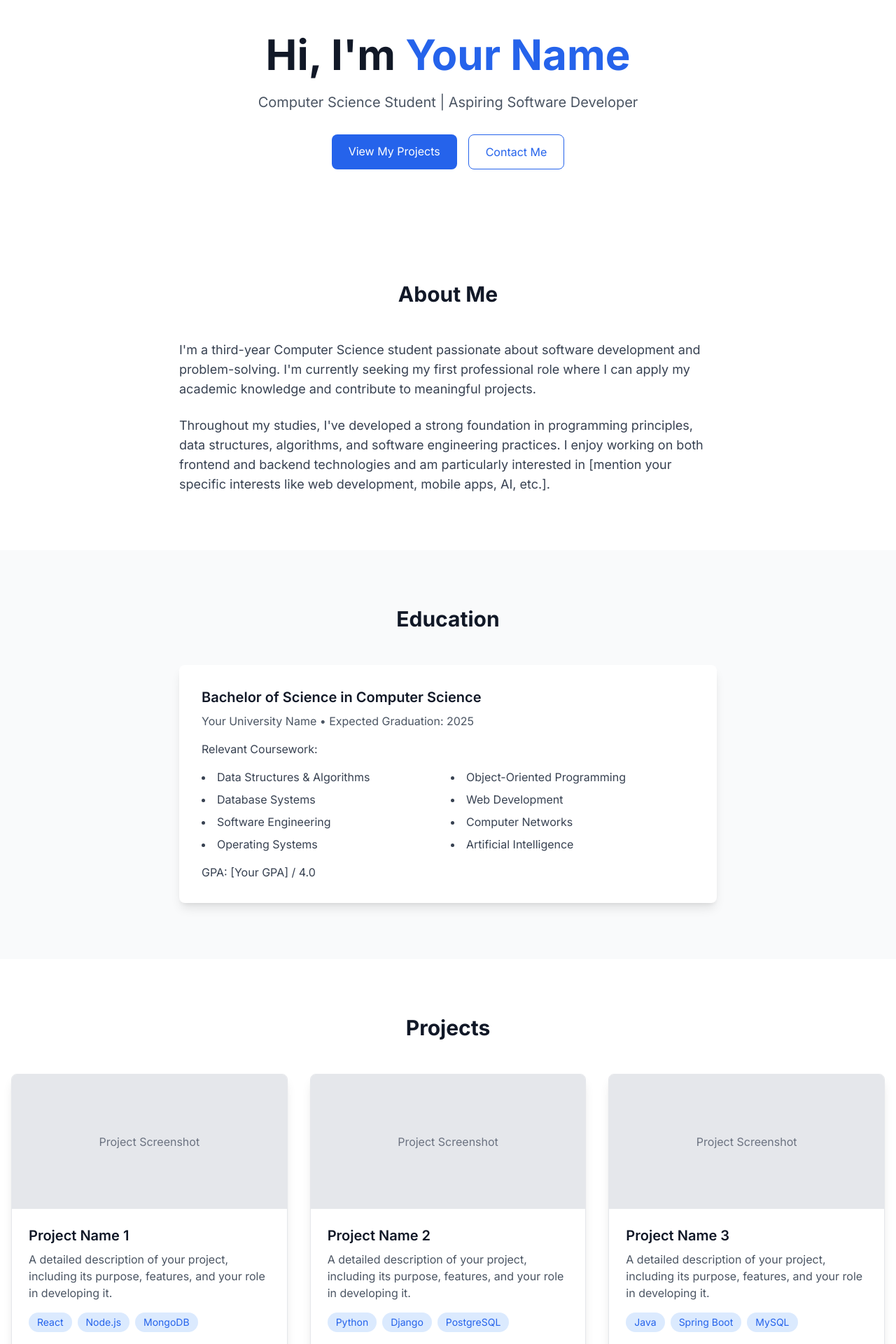
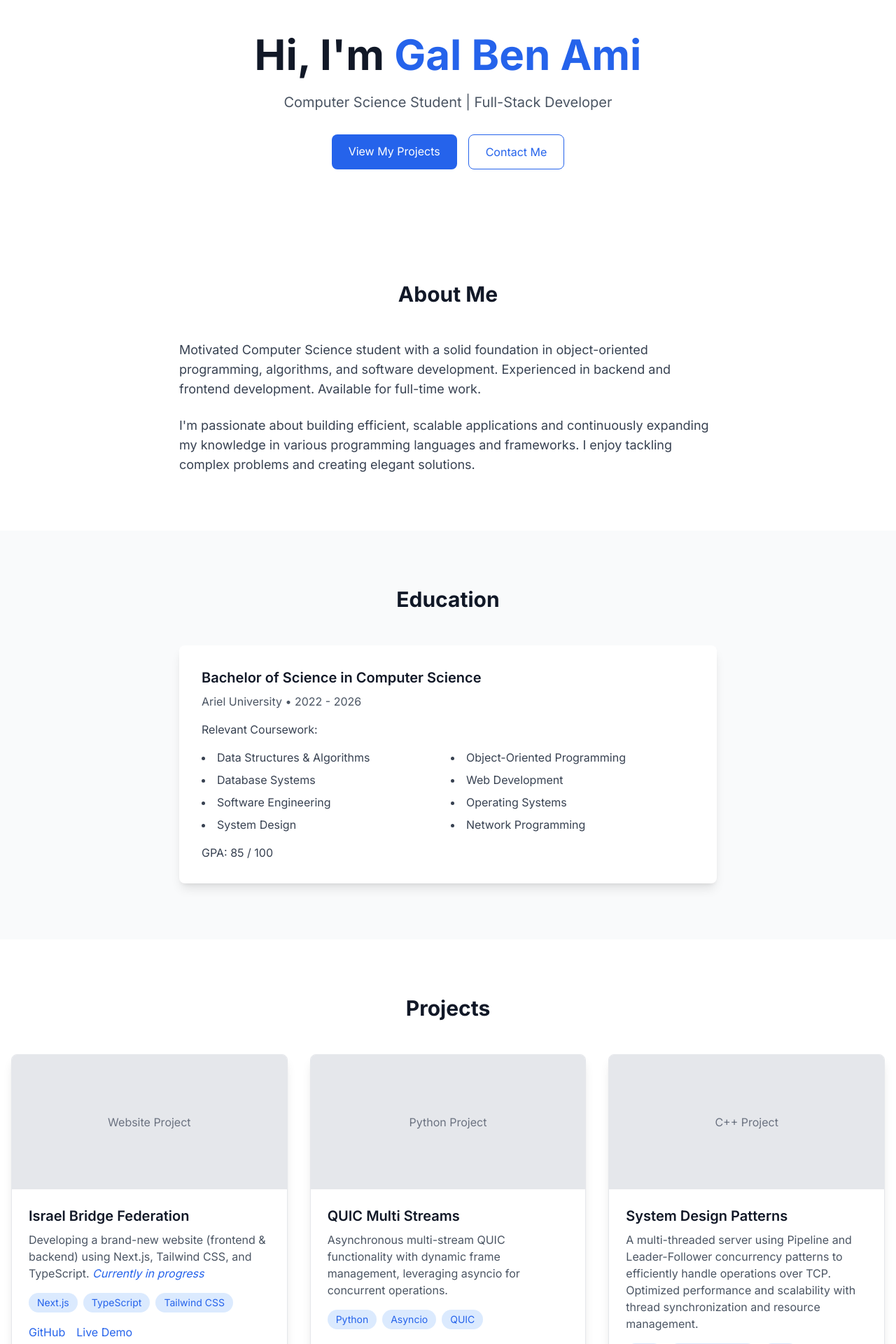
Before and after one commit to benami171/my-potfolio, a Next.js app: page / in a window 1280 px wide. Shown: the part 80-2000 px from the top of the page at 70% size. Built offline with nearby package versions, Linux system fonts and the light colour scheme.

Commit message:
Update layout metadata with correct title for portfolio

```diff
--- a/app/layout.tsx
+++ b/app/layout.tsx
@@ -6,7 +6,7 @@ import React from 'react';
 const inter = Inter({ subsets: ['latin'] });
 
 export const metadata: Metadata = {
-  title: 'Your Name | Computer Science Student',
+  title: 'Gal Ben Ami | Computer Science Student',
   description: 'Portfolio website showcasing my projects and skills as a Computer Science student',
 };
 
--- a/app/page.tsx
+++ b/app/page.tsx
@@ -7,12 +7,13 @@ export default function Home() {
       {/* Navigation */}
       <nav className="fixed w-full bg-white/80 dark:bg-gray-900/80 backdrop-blur-sm z-10 py-4 border-b border-gray-200 dark:border-gray-800">
         <div className="container mx-auto px-4 flex justify-between items-center">
-          <span className="text-xl font-bold text-blue-600">Your Name</span>
+          <span className="text-xl font-bold text-blue-600">Gal Ben Ami</span>
           <div className="flex gap-6">
             <Link href="#about" className="text-gray-700 dark:text-gray-300 hover:text-blue-600 dark:hover:text-blue-500">About</Link>
             <Link href="#education" className="text-gray-700 dark:text-gray-300 hover:text-blue-600 dark:hover:text-blue-500">Education</Link>
             <Link href="#projects" className="text-gray-700 dark:text-gray-300 hover:text-blue-600 dark:hover:text-blue-500">Projects</Link>
             <Link href="#skills" className="text-gray-700 dark:text-gray-300 hover:text-blue-600 dark:hover:text-blue-500">Skills</Link>
+            <Link href="#resume" className="text-gray-700 dark:text-gray-300 hover:text-blue-600 dark:hover:text-blue-500">Resume</Link>
             <Link href="#contact" className="text-gray-700 dark:text-gray-300 hover:text-blue-600 dark:hover:text-blue-500">Contact</Link>
           </div>
         </div>
@@ -22,10 +23,10 @@ export default function Home() {
       <section className="container mx-auto px-4 pt-32 pb-20">
         <div className="max-w-3xl mx-auto text-center">
           <h1 className="text-4xl md:text-6xl font-bold text-gray-900 dark:text-white mb-6">
-            Hi, I'm <span className="text-blue-600">Your Name</span>
+            Hi, I'm <span className="text-blue-600">Gal Ben Ami</span>
           </h1>
           <p className="text-xl text-gray-600 dark:text-gray-300 mb-8">
-            Computer Science Student | Aspiring Software Developer
+            Computer Science Student | Full-Stack Developer
           </p>
           <div className="flex justify-center gap-4">
             <Link
@@ -52,13 +53,10 @@ export default function Home() {
           </h2>
           <div className="max-w-3xl mx-auto">
             <p className="text-lg text-gray-700 dark:text-gray-300 mb-6">
-              I'm a third-year Computer Science student passionate about software development and problem-solving.
-              I'm currently seeking my first professional role where I can apply my academic knowledge and contribute to meaningful projects.
+              Motivated Computer Science student with a solid foundation in object-oriented programming, algorithms, and software development. Experienced in backend and frontend development. Available for full-time work.
             </p>
             <p className="text-lg text-gray-700 dark:text-gray-300">
-              Throughout my studies, I've developed a strong foundation in programming principles, data structures, algorithms,
-              and software engineering practices. I enjoy working on both frontend and backend technologies and am particularly interested in
-              [mention your specific interests like web development, mobile apps, AI, etc.].
+              I'm passionate about building efficient, scalable applications and continuously expanding my knowledge in various programming languages and frameworks. I enjoy tackling complex problems and creating elegant solutions.
             </p>
           </div>
         </div>
@@ -75,7 +73,7 @@ export default function Home() {
               Bachelor of Science in Computer Science
             </h3>
             <p className="text-gray-600 dark:text-gray-300 mb-4">
-              Your University Name • Expected Graduation: 2025
+              Ariel University • 2022 - 2026
             </p>
             <p className="text-gray-700 dark:text-gray-300 mb-4">
               Relevant Coursework:
@@ -86,12 +84,12 @@ export default function Home() {
               <li>Database Systems</li>
               <li>Web Development</li>
               <li>Software Engineering</li>
-              <li>Computer Networks</li>
               <li>Operating Systems</li>
-              <li>Artificial Intelligence</li>
+              <li>System Design</li>
+              <li>Network Programming</li>
             </ul>
             <p className="text-gray-700 dark:text-gray-300">
-              GPA: [Your GPA] / 4.0
+              GPA: 85 / 100
             </p>
           </div>
         </div>
@@ -107,24 +105,24 @@ export default function Home() {
             {/* Project 1 */}
             <div className="bg-white dark:bg-gray-900 rounded-lg shadow-lg overflow-hidden border border-gray-200 dark:border-gray-800">
               <div className="h-48 bg-gray-200 dark:bg-gray-700 flex items-center justify-center">
-                <span className="text-gray-500 dark:text-gray-400">Project Screenshot</span>
+                <span className="text-gray-500 dark:text-gray-400">Website Project</span>
               </div>
               <div className="p-6">
                 <h3 className="text-xl font-semibold mb-2 text-gray-900 dark:text-white">
-                  Project Name 1
+                  Israel Bridge Federation
                 </h3>
                 <p className="text-gray-600 dark:text-gray-300 mb-4">
-                  A detailed description of your project, including its purpose, features, and your role in developing it.
+                  Developing a brand-new website (frontend & backend) using Next.js, Tailwind CSS, and TypeScript. <span className="text-blue-600 italic">Currently in progress</span>
                 </p>
                 <div className="flex flex-wrap gap-2 mb-4">
                   <span className="px-3 py-1 bg-blue-100 text-blue-600 rounded-full text-sm">
-                    React
+                    Next.js
                   </span>
                   <span className="px-3 py-1 bg-blue-100 text-blue-600 rounded-full text-sm">
-                    Node.js
+                    TypeScript
                   </span>
                   <span className="px-3 py-1 bg-blue-100 text-blue-600 rounded-full text-sm">
-                    MongoDB
+                    Tailwind CSS
                   </span>
                 </div>
                 <div className="flex gap-4">
@@ -151,24 +149,24 @@ export default function Home() {
             {/* Project 2 */}
             <div className="bg-white dark:bg-gray-900 rounded-lg shadow-lg overflow-hidden border border-gray-200 dark:border-gray-800">
               <div className="h-48 bg-gray-200 dark:bg-gray-700 flex items-center justify-center">
-                <span className="text-gray-500 dark:text-gray-400">Project Screenshot</span>
+                <span className="text-gray-500 dark:text-gray-400">Python Project</span>
               </div>
               <div className="p-6">
                 <h3 className="text-xl font-semibold mb-2 text-gray-900 dark:text-white">
-                  Project Name 2
+                  QUIC Multi Streams
                 </h3>
                 <p className="text-gray-600 dark:text-gray-300 mb-4">
-                  A detailed description of your project, including its purpose, features, and your role in developing it.
+                  Asynchronous multi-stream QUIC functionality with dynamic frame management, leveraging asyncio for concurrent operations.
                 </p>
                 <div className="flex flex-wrap gap-2 mb-4">
                   <span className="px-3 py-1 bg-blue-100 text-blue-600 rounded-full text-sm">
                     Python
                   </span>
                   <span className="px-3 py-1 bg-blue-100 text-blue-600 rounded-full text-sm">
-                    Django
+                    Asyncio
                   </span>
                   <span className="px-3 py-1 bg-blue-100 text-blue-600 rounded-full text-sm">
-                    PostgreSQL
+                    QUIC
                   </span>
                 </div>
                 <div className="flex gap-4">
@@ -195,24 +193,24 @@ export default function Home() {
             {/* Project 3 */}
             <div className="bg-white dark:bg-gray-900 rounded-lg shadow-lg overflow-hidden border border-gray-200 dark:border-gray-800">
               <div className="h-48 bg-gray-200 dark:bg-gray-700 flex items-center justify-center">
-                <span className="text-gray-500 dark:text-gray-400">Project Screenshot</span>
+                <span className="text-gray-500 dark:text-gray-400">C++ Project</span>
               </div>
               <div className="p-6">
                 <h3 className="text-xl font-semibold mb-2 text-gray-900 dark:text-white">
-                  Project Name 3
+                  System Design Patterns
                 </h3>
                 <p className="text-gray-600 dark:text-gray-300 mb-4">
-                  A detailed description of your project, including its purpose, features, and your role in developing it.
+                  A multi-threaded server using Pipeline and Leader-Follower concurrency patterns to efficiently handle operations over TCP. Optimized performance and scalability with thread synchronization and resource management.
                 </p>
                 <div className="flex flex-wrap gap-2 mb-4">
                   <span className="px-3 py-1 bg-blue-100 text-blue-600 rounded-full text-sm">
-                    Java
+                    C++
                   </span>
                   <span className="px-3 py-1 bg-blue-100 text-blue-600 rounded-full text-sm">
-                    Spring Boot
+                    Multi-threading
                   </span>
                   <span className="px-3 py-1 bg-blue-100 text-blue-600 rounded-full text-sm">
-                    MySQL
+                    TCP
                   </span>
                 </div>
                 <div className="flex gap-4">
@@ -253,7 +251,7 @@ export default function Home() {
                 Programming Languages
               </h3>
               <div className="grid grid-cols-2 sm:grid-cols-3 md:grid-cols-4 gap-4">
-                {['JavaScript', 'Python', 'Java', 'C++', 'TypeScript', 'HTML', 'CSS'].map((skill) => (
+                {['C/C++', 'Java', 'Python', 'TypeScript', 'JavaScript', 'HTML', 'CSS', 'SQL', 'Shell'].map((skill) => (
                   <div
                     key={skill}
                     className="bg-white dark:bg-gray-900 p-4 rounded-lg text-center shadow-sm border border-gray-200 dark:border-gray-700 hover:shadow-md transition"
@@ -270,7 +268,7 @@ export default function Home() {
                 Frameworks & Libraries
               </h3>
               <div className="grid grid-cols-2 sm:grid-cols-3 md:grid-cols-4 gap-4">
-                {['React', 'Next.js', 'Node.js', 'Express', 'Django', 'Spring Boot', 'TailwindCSS'].map((skill) => (
+                {['React', 'Next.js', 'Node.js', 'Symfony', 'Tailwind CSS', 'Prisma ORM', 'Doctrine ORM'].map((skill) => (
                   <div
                     key={skill}
                     className="bg-white dark:bg-gray-900 p-4 rounded-lg text-center shadow-sm border border-gray-200 dark:border-gray-700 hover:shadow-md transition"
@@ -287,7 +285,7 @@ export default function Home() {
                 Tools & Technologies
               </h3>
               <div className="grid grid-cols-2 sm:grid-cols-3 md:grid-cols-4 gap-4">
-                {['Git', 'GitHub', 'VS Code', 'Docker', 'AWS', 'MongoDB', 'PostgreSQL', 'MySQL'].map((skill) => (
+                {['Git', 'MongoDB', 'MySQL', 'Windows', 'Linux', 'TCP/IP', 'Multi-threading'].map((skill) => (
                   <div
                     key={skill}
                     className="bg-white dark:bg-gray-900 p-4 rounded-lg text-center shadow-sm border border-gray-200 dark:border-gray-700 hover:shadow-md transition"
@@ -296,6 +294,96 @@ export default function Home() {
                   </div>
                 ))}
               </div>
+            </div>
+          </div>
+        </div>
+      </section>
+
+      {/* Resume Section */}
+      <section id="resume" className="py-20">
+        <div className="container mx-auto px-4">
+          <h2 className="text-3xl font-bold text-center mb-12 text-gray-900 dark:text-white">
+            Resume
+          </h2>
+
+          <div className="max-w-4xl mx-auto bg-white dark:bg-gray-900 rounded-lg shadow-lg p-8 border border-gray-200 dark:border-gray-800">
+            <div className="mb-8">
+              <h3 className="text-2xl font-bold text-gray-900 dark:text-white mb-4">Gal Ben Ami</h3>
+              <p className="text-lg text-gray-700 dark:text-gray-300">Computer Science Student</p>
+            </div>
+
+            <div className="mb-8">
+              <h4 className="text-xl font-semibold text-gray-900 dark:text-white mb-4 border-b border-gray-200 dark:border-gray-700 pb-2">Profile</h4>
+              <p className="text-gray-700 dark:text-gray-300">
+                Motivated Computer Science student with a solid foundations in object-oriented programming, algorithms, and software development. Experienced in backend and frontend development. Available for full-time work.
+              </p>
+            </div>
+
+            <div className="mb-8">
+              <h4 className="text-xl font-semibold text-gray-900 dark:text-white mb-4 border-b border-gray-200 dark:border-gray-700 pb-2">Education</h4>
+              <div className="mb-4">
+                <div className="flex justify-between items-start">
+                  <div>
+                    <h5 className="text-lg font-medium text-gray-900 dark:text-white">Bachelor of Science in Computer Science</h5>
+                    <p className="text-gray-700 dark:text-gray-300">Ariel University</p>
+                  </div>
+                  <p className="text-gray-600 dark:text-gray-400">2022 - 2026</p>
+                </div>
+                <p className="text-gray-700 dark:text-gray-300 mt-2">GPA: 85/100</p>
+              </div>
+            </div>
+
+            <div className="mb-8">
+              <h4 className="text-xl font-semibold text-gray-900 dark:text-white mb-4 border-b border-gray-200 dark:border-gray-700 pb-2">Projects</h4>
+
+              <div className="mb-4">
+                <div className="flex justify-between items-start">
+                  <h5 className="text-lg font-medium text-gray-900 dark:text-white">Israel Bridge Federation</h5>
+                  <p className="text-blue-600 italic">Currently in progress</p>
+                </div>
+                <p className="text-gray-700 dark:text-gray-300 mt-1">
+                  Developing a brand-new website (frontend & backend) using Next.js, Tailwind CSS, and TypeScript.
+                </p>
+              </div>
+
+              <div className="mb-4">
+                <h5 className="text-lg font-medium text-gray-900 dark:text-white">QUIC multi streams (Python)</h5>
+                <p className="text-gray-700 dark:text-gray-300 mt-1">
+                  Asynchronous multi-stream QUIC functionality with dynamic frame management, leveraging asyncio for concurrent operations.
+                </p>
+              </div>
+
+              <div>
+                <h5 className="text-lg font-medium text-gray-900 dark:text-white">System Design Patterns (C++)</h5>
+                <p className="text-gray-700 dark:text-gray-300 mt-1">
+                  A multi-threaded server using Pipeline and Leader-Follower concurrency patterns to efficiently handle operations over TCP. Optimized performance and scalability with thread synchronization and resource management.
+                </p>
+              </div>
+            </div>
+
+            <div className="mb-8">
+              <h4 className="text-xl font-semibold text-gray-900 dark:text-white mb-4 border-b border-gray-200 dark:border-gray-700 pb-2">Technical Skills</h4>
+              <ul className="list-disc list-inside text-gray-700 dark:text-gray-300 space-y-2">
+                <li>C/C++, Java, Python, Shell, TypeScript, CSS, HTML, SQL</li>
+                <li>MongoDB, MySQL</li>
+                <li>React, Next.js, Node.js, Symfony</li>
+                <li>Windows, Linux</li>
+                <li>Git, Prisma ORM, Doctrine ORM</li>
+              </ul>
+            </div>
+
+            <div className="flex justify-center">
+              <a
+                href="#"
+                className="bg-blue-600 text-white px-6 py-3 rounded-lg hover:bg-blue-700 transition flex items-center gap-2"
+                target="_blank"
+                rel="noopener noreferrer"
+              >
+                <svg xmlns="http://www.w3.org/2000/svg" className="h-5 w-5" fill="none" viewBox="0 0 24 24" stroke="currentColor">
+                  <path strokeLinecap="round" strokeLinejoin="round" strokeWidth={2} d="M4 16v1a3 3 0 003 3h10a3 3 0 003-3v-1m-4-4l-4 4m0 0l-4-4m4 4V4" />
+                </svg>
+                Download Full Resume
+              </a>
             </div>
           </div>
         </div>
@@ -312,14 +400,36 @@ export default function Home() {
             <div className="flex flex-col gap-6">
               <div className="flex items-center gap-4">
                 <svg xmlns="http://www.w3.org/2000/svg" className="h-6 w-6 text-blue-600" fill="none" viewBox="0 0 24 24" stroke="currentColor">
+                  <path strokeLinecap="round" strokeLinejoin="round" strokeWidth={2} d="M3 5a2 2 0 012-2h3.28a1 1 0 01.948.684l1.498 4.493a1 1 0 01-.502 1.21l-2.257 1.13a11.042 11.042 0 005.516 5.516l1.13-2.257a1 1 0 011.21-.502l4.493 1.498a1 1 0 01.684.949V19a2 2 0 01-2 2h-1C9.716 21 3 14.284 3 6V5z" />
+                </svg>
+                <a
+                  href="tel:050-958-4324"
+                  className="text-blue-600 hover:text-blue-700 transition"
+                >
+                  050-958-4324
+                </a>
+              </div>
+
+              <div className="flex items-center gap-4">
+                <svg xmlns="http://www.w3.org/2000/svg" className="h-6 w-6 text-blue-600" fill="none" viewBox="0 0 24 24" stroke="currentColor">
                   <path strokeLinecap="round" strokeLinejoin="round" strokeWidth={2} d="M3 8l7.89 5.26a2 2 0 002.22 0L21 8M5 19h14a2 2 0 002-2V7a2 2 0 00-2-2H5a2 2 0 00-2 2v10a2 2 0 002 2z" />
                 </svg>
                 <a
-                  href="mailto:your.email@example.com"
+                  href="mailto:benami171@gmail.com"
                   className="text-blue-600 hover:text-blue-700 transition"
                 >
-                  your.email@example.com
+                  benami171@gmail.com
                 </a>
+              </div>
+
+              <div className="flex items-center gap-4">
+                <svg xmlns="http://www.w3.org/2000/svg" className="h-6 w-6 text-blue-600" fill="none" viewBox="0 0 24 24" stroke="currentColor">
+                  <path strokeLinecap="round" strokeLinejoin="round" strokeWidth={2} d="M17.657 16.657L13.414 20.9a1.998 1.998 0 01-2.827 0l-4.244-4.243a8 8 0 1111.314 0z" />
+                  <path strokeLinecap="round" strokeLinejoin="round" strokeWidth={2} d="M15 11a3 3 0 11-6 0 3 3 0 016 0z" />
+                </svg>
+                <span className="text-gray-700 dark:text-gray-300">
+                  Petah Tikva, Israel
+                </span>
               </div>
 
               <div className="flex items-center gap-4">
@@ -327,12 +437,12 @@ export default function Home() {
                   <path strokeLinecap="round" strokeLinejoin="round" strokeWidth={2} d="M10 6H6a2 2 0 00-2 2v10a2 2 0 002 2h10a2 2 0 002-2v-4M14 4h6m0 0v6m0-6L10 14" />
                 </svg>
                 <a
-                  href="https://linkedin.com/in/yourprofile"
+                  href="https://linkedin.com/in/LinkedIn"
                   target="_blank"
                   rel="noopener noreferrer"
                   className="text-blue-600 hover:text-blue-700 transition"
                 >
-                  linkedin.com/in/yourprofile
+                  LinkedIn
                 </a>
               </div>
 
@@ -341,22 +451,13 @@ export default function Home() {
                   <path strokeLinecap="round" strokeLinejoin="round" strokeWidth={2} d="M10 20l4-16m4 4l4 4-4 4M6 16l-4-4 4-4" />
                 </svg>
                 <a
-                  href="https://github.com/yourusername"
+                  href="https://github.com/Github"
                   target="_blank"
                   rel="noopener noreferrer"
                   className="text-blue-600 hover:text-blue-700 transition"
                 >
-                  github.com/yourusername
+                  Github
                 </a>
-              </div>
-
-              <div className="flex items-center gap-4">
-                <svg xmlns="http://www.w3.org/2000/svg" className="h-6 w-6 text-blue-600" fill="none" viewBox="0 0 24 24" stroke="currentColor">
-                  <path strokeLinecap="round" strokeLinejoin="round" strokeWidth={2} d="M17 8h2a2 2 0 012 2v6a2 2 0 01-2 2h-2v4l-4-4H9a1.994 1.994 0 01-1.414-.586m0 0L11 14h4a2 2 0 002-2V6a2 2 0 00-2-2H5a2 2 0 00-2 2v6a2 2 0 002 2h2v4l.586-.586z" />
-                </svg>
-                <span className="text-gray-700 dark:text-gray-300">
-                  Open to opportunities in [Your Location or Remote]
-                </span>
               </div>
             </div>
 
@@ -373,7 +474,7 @@ export default function Home() {
       <footer className="bg-gray-100 dark:bg-gray-800 py-6">
         <div className="container mx-auto px-4">
           <p className="text-center text-gray-600 dark:text-gray-400">
-            © {new Date().getFullYear()} Your Name. All rights reserved.
+            © {new Date().getFullYear()} Gal Ben Ami. All rights reserved.
           </p>
         </div>
       </footer>
```
